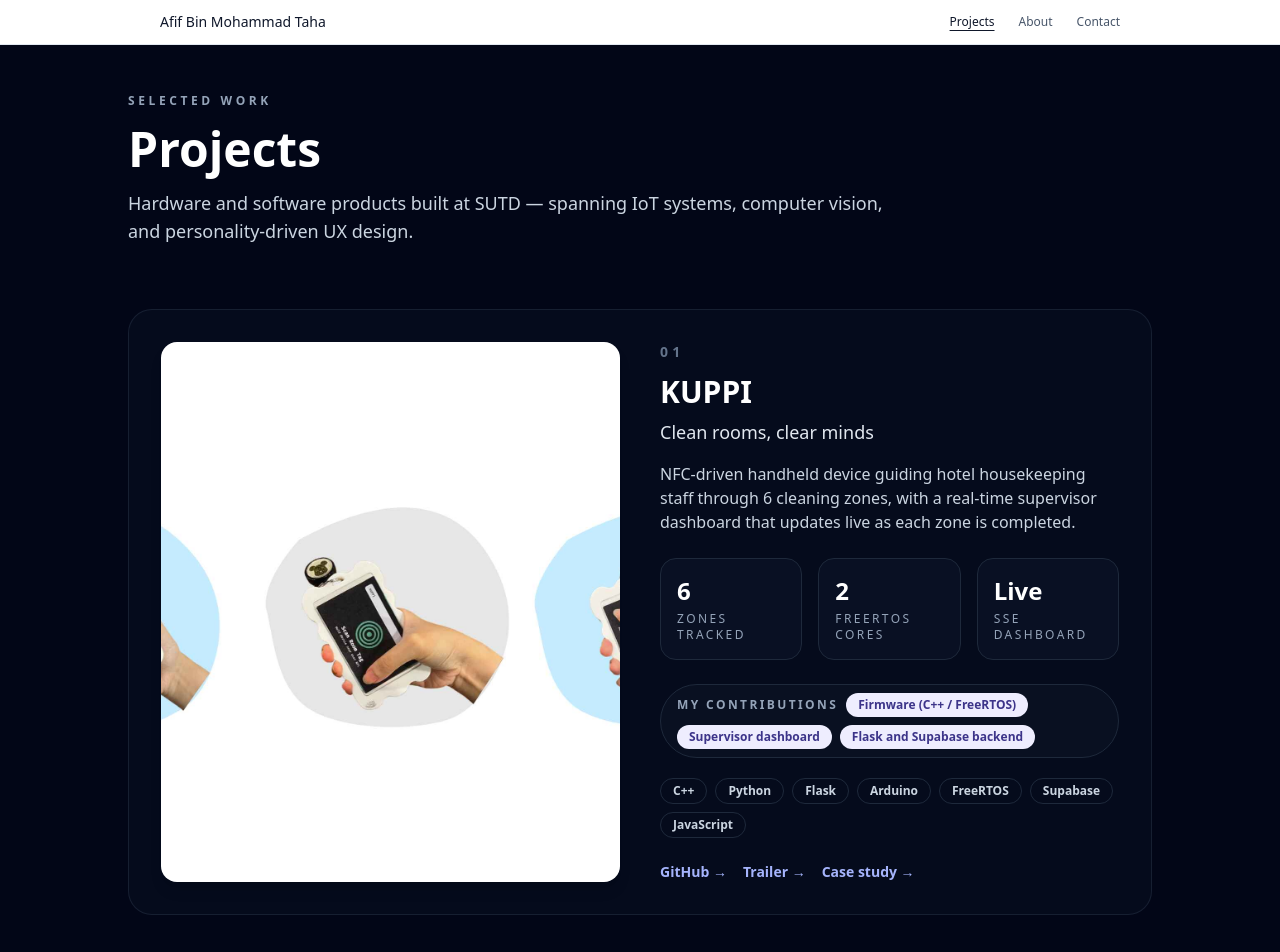
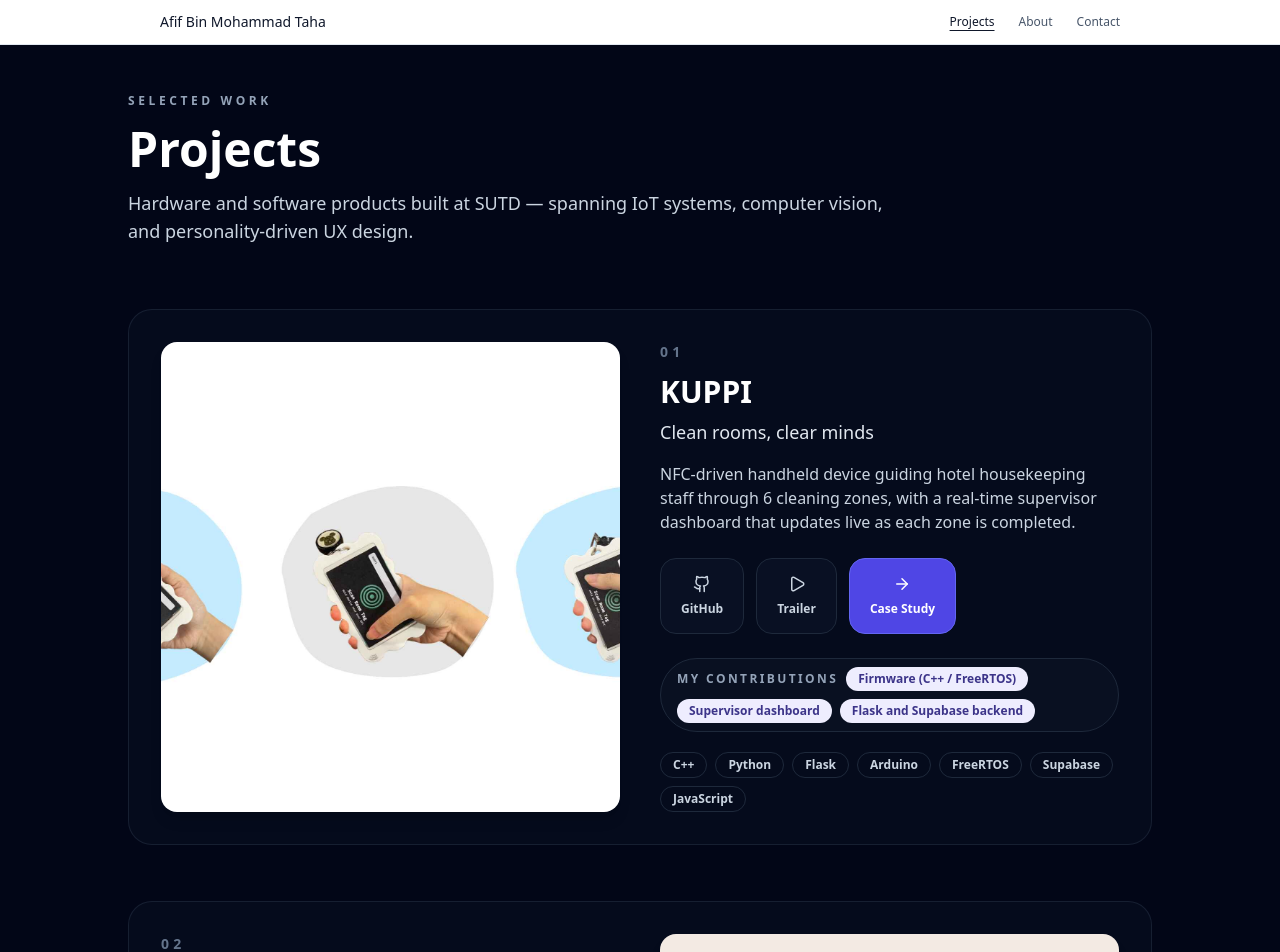
Before and after one commit to uniweeq/uniweeq.github.io, a React (Vite) app: page / in a window 1280 px wide. Shown: the top 952 px of the page. Built offline with nearby package versions, Linux system fonts and the light colour scheme.

Commit message:
revamp project cards

```diff
--- a/src/pages/Projects.jsx
+++ b/src/pages/Projects.jsx
@@ -1,5 +1,6 @@
 import { useEffect, useRef, useState } from 'react'
 import { Link } from 'react-router-dom'
+import { Github, Play, ArrowRight } from 'lucide-react'
 
 const projects = [
   {
@@ -8,10 +9,10 @@ const projects = [
     tagline: 'Clean rooms, clear minds',
     description:
       'NFC-driven handheld device guiding hotel housekeeping staff through 6 cleaning zones, with a real-time supervisor dashboard that updates live as each zone is completed.',
-    stats: [
-      { value: '6', label: 'Zones tracked' },
-      { value: '2', label: 'FreeRTOS cores' },
-      { value: 'Live', label: 'SSE dashboard' },
+    actionCards: [
+      { icon: Github, label: 'GitHub', href: 'https://github.com/uniweeq', highlight: false },
+      { icon: Play, label: 'Trailer', href: 'https://youtu.be/kuppi-trailer', highlight: false },
+      { icon: ArrowRight, label: 'Case Study', to: '/projects/kuppi', highlight: true },
     ],
     contributions: [
       'Firmware (C++ / FreeRTOS)',
@@ -19,9 +20,6 @@ const projects = [
       'Flask and Supabase backend',
     ],
     techStack: ['C++', 'Python', 'Flask', 'Arduino', 'FreeRTOS', 'Supabase', 'JavaScript'],
-    githubUrl: 'https://github.com/uniweeq/kuppi',
-    trailerUrl: 'https://youtu.be/kuppi-trailer',
-    caseStudyUrl: '/projects/kuppi',
     theme: { bg: '#EEEDFE', text: '#3C3489' },
     imageUrl: '/images/kuppi/kuppi-hero.jpg',
   },
@@ -31,19 +29,15 @@ const projects = [
     tagline: 'Productivity powered by personality',
     description:
       'Desk companion device using OpenCV face detection to monitor posture, delivering nudges through four animated personality-driven characters built for SUTD staff working long desk hours.',
-    stats: [
-      { value: '4', label: 'Personalities' },
-      { value: 'Haar', label: 'Face detection' },
-      { value: 'Live', label: 'Posture alerts' },
+    actionCards: [
+      { icon: Play, label: 'Trailer', href: 'https://youtu.be/-uXnNBSNkIs', highlight: false },
+      { icon: ArrowRight, label: 'Case Study', to: '/projects/wellness-buddy', highlight: true },
     ],
     contributions: [
       'Full team collaboration',
       'Ideation to prototype',
     ],
     techStack: ['Python', 'OpenCV', 'C++', 'Arduino', 'JavaScript'],
-    githubUrl: null,
-    trailerUrl: 'https://youtu.be/wellness-buddy-trailer',
-    caseStudyUrl: '/projects/wellness-buddy',
     theme: { bg: '#FAEEDA', text: '#633806' },
     imageUrl: '/images/wellness/wellness-device.jpg',
   },
@@ -134,20 +128,34 @@ function Projects() {
                 </p>
                 <p className="mt-4 text-slate-300">{project.description}</p>
 
-                <div className="mt-6 grid gap-4 sm:grid-cols-3">
-                  {project.stats.map((stat) => (
-                    <div
-                      key={stat.label}
-                      className="rounded-2xl border border-slate-800 bg-slate-900/50 p-4"
-                    >
-                      <p className="text-2xl font-semibold text-white">
-                        {stat.value}
-                      </p>
-                      <p className="mt-1 text-xs uppercase tracking-[0.2em] text-slate-400">
-                        {stat.label}
-                      </p>
-                    </div>
-                  ))}
+                <div className="mt-6 flex flex-wrap gap-3">
+                  {project.actionCards.map((card) => {
+                    const Icon = card.icon
+                    const shared =
+                      'flex flex-col items-center gap-2 rounded-2xl border px-5 py-4 text-xs font-semibold transition-all duration-200 hover:-translate-y-1'
+                    const normal =
+                      'border-slate-800 bg-slate-900/50 text-slate-300 hover:bg-slate-800/70 hover:text-white'
+                    const highlighted =
+                      'border-indigo-500 bg-indigo-600 text-white hover:bg-indigo-500'
+                    const className = `${shared} ${card.highlight ? highlighted : normal}`
+                    return card.to ? (
+                      <Link key={card.label} to={card.to} className={className}>
+                        <Icon size={18} />
+                        {card.label}
+                      </Link>
+                    ) : (
+                      <a
+                        key={card.label}
+                        href={card.href}
+                        target="_blank"
+                        rel="noopener noreferrer"
+                        className={className}
+                      >
+                        <Icon size={18} />
+                        {card.label}
+                      </a>
+                    )
+                  })}
                 </div>
 
                 <div className="mt-6 flex flex-wrap items-center gap-2 rounded-full border border-slate-800 bg-slate-900/40 px-4 py-2">
@@ -179,32 +187,6 @@ function Projects() {
                   ))}
                 </div>
 
-                <div className="mt-6 flex flex-wrap items-center gap-4 text-sm font-semibold">
-                  {project.githubUrl && (
-                    <a
-                      href={project.githubUrl}
-                      target="_blank"
-                      rel="noopener noreferrer"
-                      className="text-indigo-300 hover:text-indigo-200"
-                    >
-                      GitHub →
-                    </a>
-                  )}
-                  <a
-                    href={project.trailerUrl}
-                    target="_blank"
-                    rel="noopener noreferrer"
-                    className="text-indigo-300 hover:text-indigo-200"
-                  >
-                    Trailer →
-                  </a>
-                  <Link
-                    to={project.caseStudyUrl}
-                    className="text-indigo-300 hover:text-indigo-200"
-                  >
-                    Case study →
-                  </Link>
-                </div>
               </div>
             </div>
           )
```
